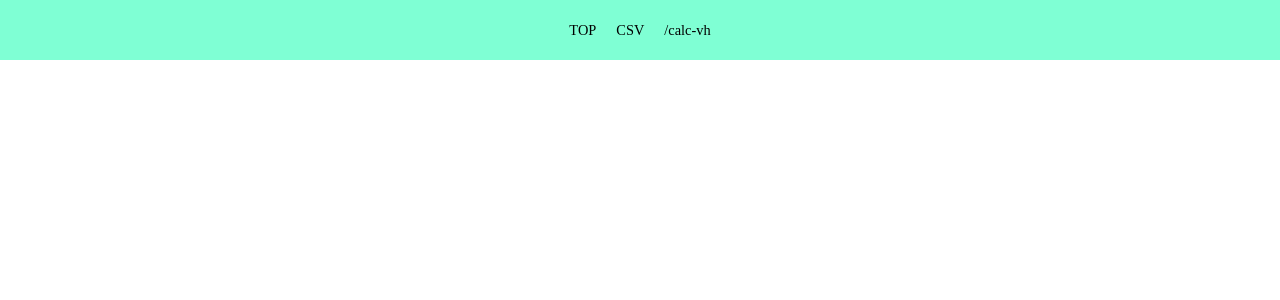
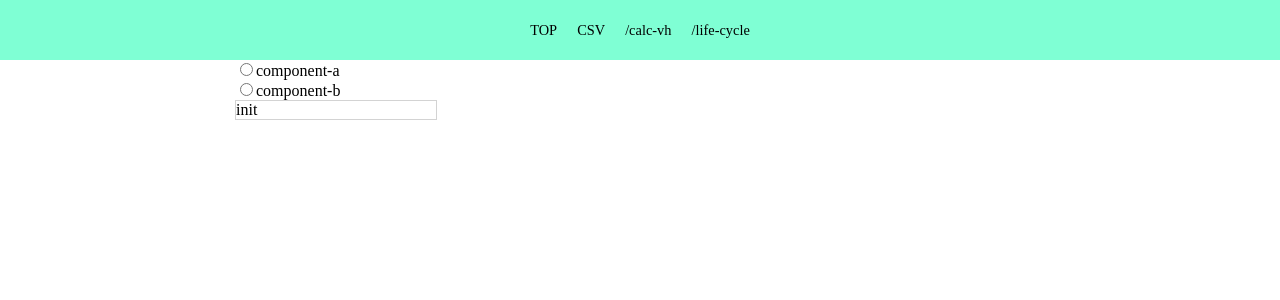
Before and after one commit to hara-94/vue-playground, a Vue app: page /life-cycle in a window 1280 px wide. Shown: the top 300 px of the page. Built offline with nearby package versions, Linux system fonts and the light colour scheme.

Commit message:
add: life-cycle

```diff
--- a/src/App.vue
+++ b/src/App.vue
@@ -1,9 +1,11 @@
 <template>
-  <div class="">
+  <div class="vue">
     <nav>
       <component-header></component-header>
     </nav>
-    <router-view></router-view>
+    <div class="container">
+      <router-view></router-view>
+    </div>
   </div>
 </template>
 <script lang="ts">
@@ -19,4 +21,8 @@ export default class App extends Vue {}
 </script>
 <style lang="scss">
 @import "./asset/css/reset.css";
+.container {
+  max-width: 810px;
+  margin: 0 auto;
+}
 </style>
--- a/src/components/Header.vue
+++ b/src/components/Header.vue
@@ -9,6 +9,9 @@
       </li>
       <li class="header__item">
         <router-link to="/calc-vh">/calc-vh</router-link>
+      </li>
+      <li class="header__item">
+        <router-link to="/life-cycle">/life-cycle</router-link>
       </li>
     </ul>
   </div>
--- /dev/null
+++ b/src/components/templates/life-cycle/components/A/component-a.ts
@@ -0,0 +1,17 @@
+import { Vue, Component, Prop } from "vue-property-decorator";
+
+@Component({})
+export default class TemplateLifeCycleComponentA extends Vue {
+  @Prop()
+  private label!: string;
+  @Prop()
+  private strModel!: string;
+
+  deactivate() {
+    console.log("component-a deactivate")
+  }
+
+  beforeUpdate() {
+    console.log("component-a before update")
+  }
+}
--- /dev/null
+++ b/src/components/templates/life-cycle/components/A/component-a.vue
@@ -0,0 +1,22 @@
+<template>
+  <div class="component-a">
+    <p class="component-a__label">{{ label }}</p>
+    <p class="component-a__str-model">{{ strModel }}</p>
+  </div>
+</template>
+<script lang="ts" src="./component-a.ts"></script>
+<style lang="scss" scoped>
+.component-a {
+  width: 600px;
+  height: 300px;
+  display: flex;
+  flex-direction: column;
+  justify-content: center;
+  align-items: center;
+
+  &__label {
+    font-size: 20px;
+    color: aquamarine;
+  }
+}
+</style>
--- /dev/null
+++ b/src/components/templates/life-cycle/components/B/component-b.ts
@@ -0,0 +1,18 @@
+import { Vue, Component, Prop } from "vue-property-decorator";
+
+@Component({})
+export default class TemplateLifeCycleComponentB extends Vue {
+  @Prop()
+  private label!: string;
+  @Prop()
+  private strModel!: string;
+
+  deactivate() {
+    console.log("component-b deactivate")
+  }
+
+  beforeUpdate() {
+    //deactivateのコンポーネントのbeforeUpdateは呼ばれない
+    console.log("component-b before update")
+  }
+}
--- /dev/null
+++ b/src/components/templates/life-cycle/components/B/component-b.vue
@@ -0,0 +1,22 @@
+<template>
+  <div class="component-b">
+    <p class="component-b__label">{{ label }}</p>
+    <p class="component-a__str-model">{{ strModel }}</p>
+  </div>
+</template>
+<script lang="ts" src="./component-b.ts"></script>
+<style lang="scss" scoped>
+.component-b {
+  width: 600px;
+  height: 300px;
+  display: flex;
+  flex-direction: column;
+  justify-content: center;
+  align-items: center;
+
+  &__label {
+    font-size: 20px;
+    color: aquamarine;
+  }
+}
+</style>
--- /dev/null
+++ b/src/pages/life-cycle/index.vue
@@ -0,0 +1,56 @@
+<template>
+  <div class="">
+    <div class="tab">
+      <div class="tab__item">
+        <input class="tab__item__radio" type="radio" name="component-selection" id="component-a" @click="onSelect('TemplateLifeCycleComponentA')">
+        <label for="component-a">component-a</label>
+      </div>
+      <div class="tab__item">
+        <input class="tab__item__radio" type="radio" name="component-selection" id="component-b" @click="onSelect('TemplateLifeCycleComponentB')">
+        <label for="component-b">component-b</label>
+      </div>
+    </div>
+    <div class="model-input">
+        <input type="text" class="model-input__input" v-model="strModel">
+    </div>
+    <keep-alive>
+      <component :is="component" :label="component" :strModel="strModel"></component>
+    </keep-alive>
+  </div>
+</template>
+<script lang="ts">
+import { Vue, Component } from "vue-property-decorator";
+import TemplateLifeCycleComponentA from "../../components/templates/life-cycle/components/A/component-a.vue";
+import TemplateLifeCycleComponentB from "../../components/templates/life-cycle/components/B/component-b.vue";
+
+@Component({
+  components: {
+    TemplateLifeCycleComponentA,
+    TemplateLifeCycleComponentB
+  }
+})
+export default class PageLifeCycleIndex extends Vue {
+  private component: string = "";
+  private strModel: string = "init";
+
+  private onSelect(value: string) {
+    this.component = value;
+  }
+}
+</script>
+<style lang="scss" scoped>
+.tab {
+  &__item {
+
+    &__radio {
+      all: revert;
+    }
+  }
+}
+
+.model-input {
+  &__input {
+    border: 1px solid lightgray;
+  }
+}
+</style>
--- a/src/router/index.ts
+++ b/src/router/index.ts
@@ -5,6 +5,7 @@ import Router, { RouteConfig } from "vue-router";
 import Index from "../pages/index.vue";
 import Csv from "../pages/csv/index.vue";
 import CalcVh from "../pages/calc-vh/index.vue";
+import LifeCycle from "../pages/life-cycle/index.vue";
 
 Vue.use(Router);
 
@@ -23,6 +24,11 @@ const routes: RouteConfig[] = [
     path: "/calc-vh",
     name: "calc-vh",
     component: CalcVh
+  },
+  {
+    path: "/life-cycle",
+    name: "life-cycle",
+    component: LifeCycle
   }
 ]
 
```
